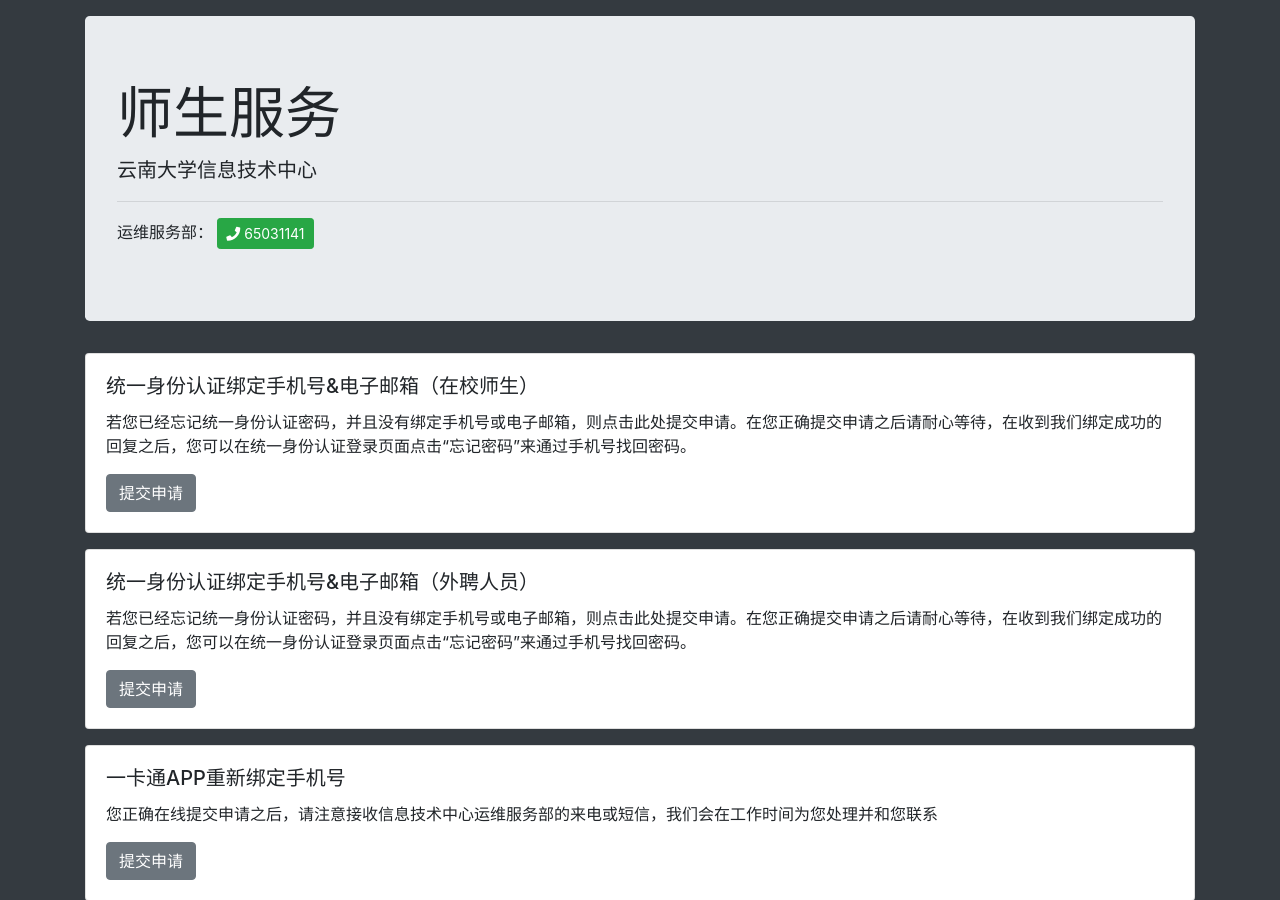
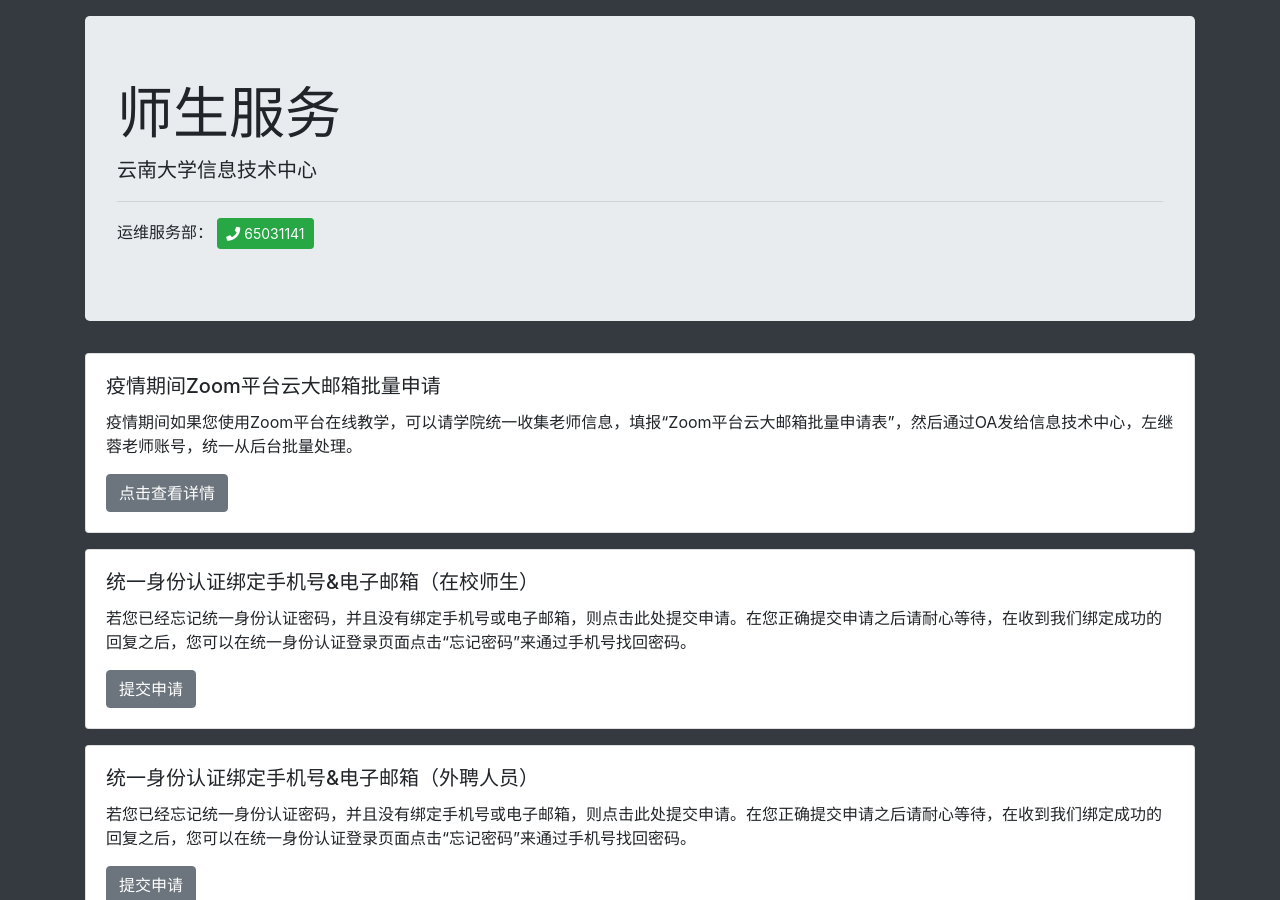
Before and after one commit to YNUOMS/ynuoms.github.io, a Jekyll site: the page built from index.html, in a window 1280 px wide and 900 px high. Built offline with Jekyll 4.4.1, drawn with Linux system fonts in a browser that asks for light colours; nearby versions of some CDN libraries; comment, search, counter and statistics services are not loaded.

Commit message:
增加：疫情期间Zoom平台云大邮箱批量申请

```diff
--- a/_data/services.yml
+++ b/_data/services.yml
@@ -1,3 +1,8 @@
+- name: 疫情期间Zoom平台云大邮箱批量申请
+  description: 疫情期间如果您使用Zoom平台在线教学，可以请学院统一收集老师信息，填报“Zoom平台云大邮箱批量申请表”，然后通过OA发给信息技术中心，左继蓉老师账号，统一从后台批量处理。
+  url: http://www.itc.ynu.edu.cn/html/index.html?action=link&nodeurl=../info/1014/1194.htm&nodetype=service
+  label: 点击查看详情
+
 - name: 统一身份认证绑定手机号&电子邮箱（在校师生）
   description: 若您已经忘记统一身份认证密码，并且没有绑定手机号或电子邮箱，则点击此处提交申请。在您正确提交申请之后请耐心等待，在收到我们绑定成功的回复之后，您可以在统一身份认证登录页面点击“忘记密码”来通过手机号找回密码。
   url: https://jiandaoyun.com/f/5b0e4413b49386633741c1f6
```
